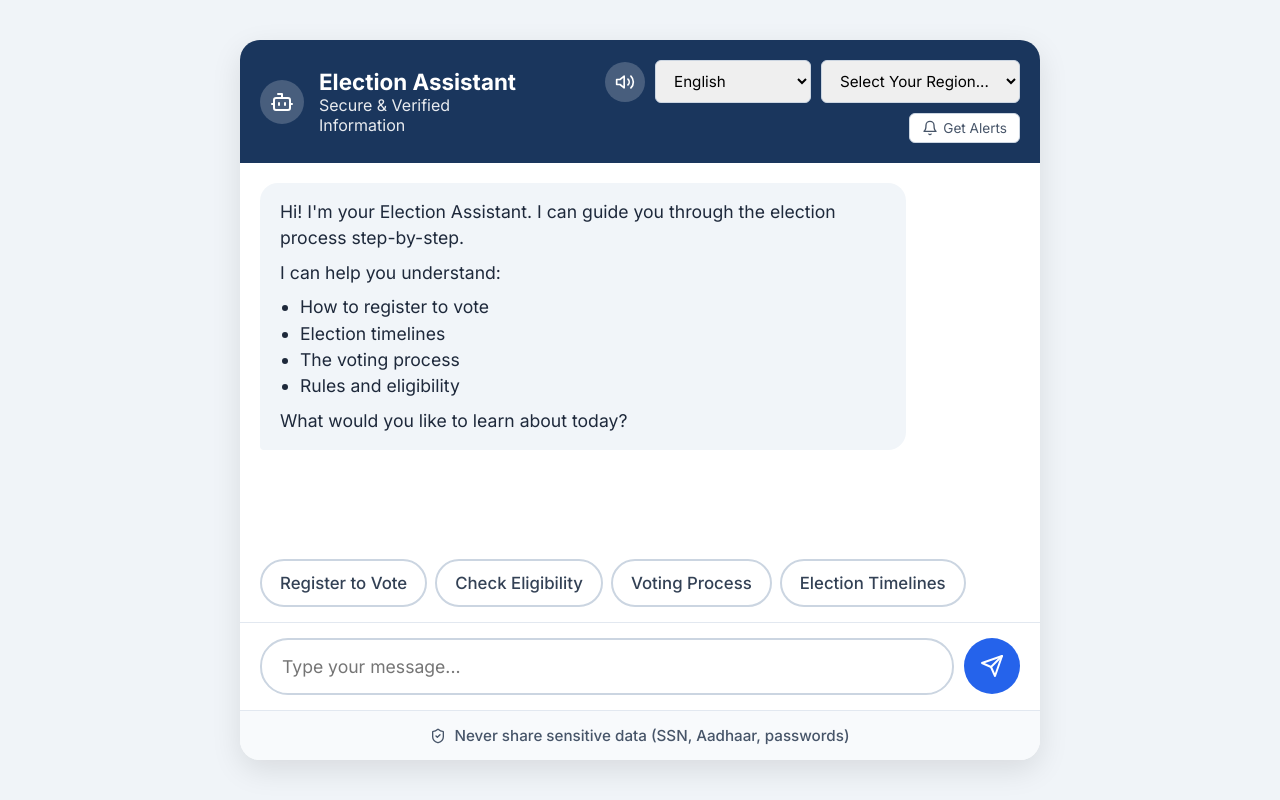
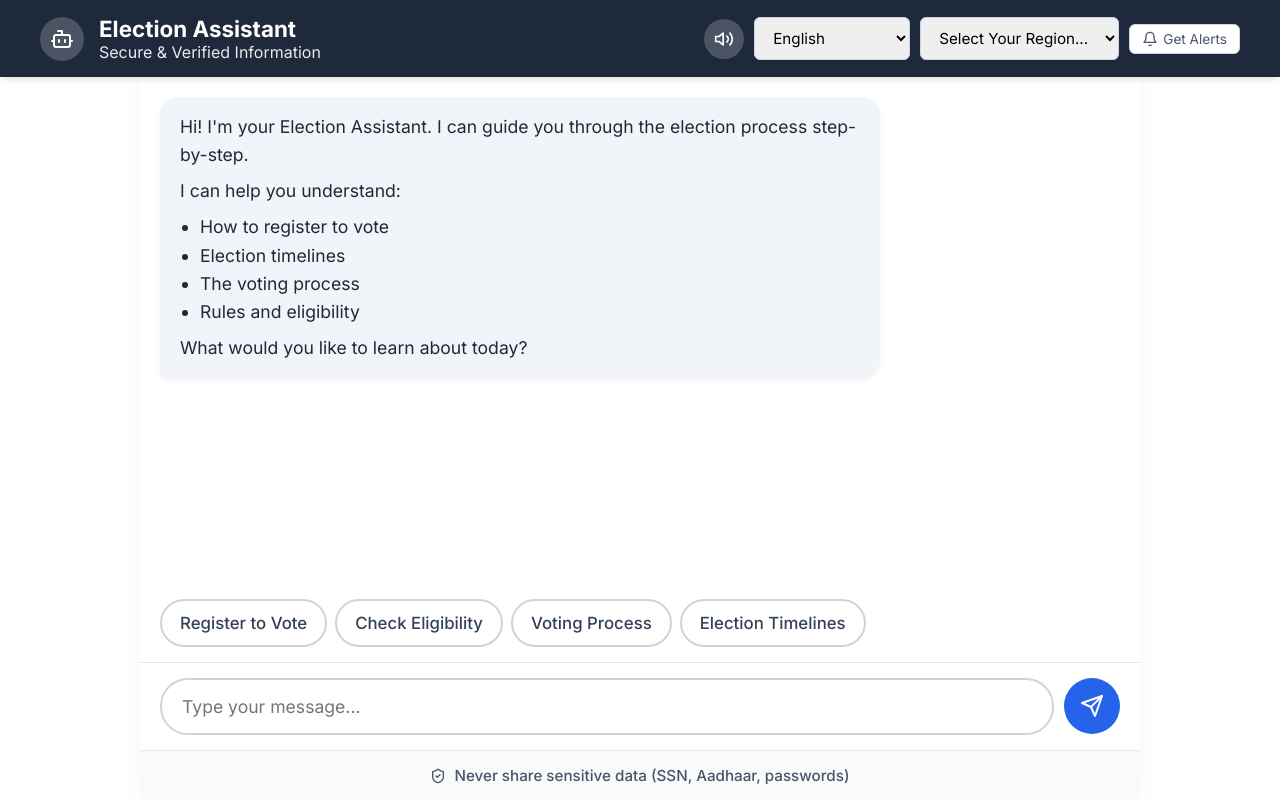
Before and after one commit to karthikpaii/promptwars2-votingsystem, a Flask app: page / in a window 1280 px wide. Run offline with Flask 3, Linux system fonts and the light colour scheme.

Commit message:
Transform app layout from centered widget to full-screen website interface

```diff
--- a/Voting System/static/style.css
+++ b/Voting System/static/style.css
@@ -6,22 +6,21 @@
 
 body {
     font-family: 'Inter', sans-serif;
-    background-color: #f0f4f8;
+    background-color: #f8fafc;
     color: #333;
+    margin: 0;
+    padding: 0;
+    height: 100vh;
+    font-size: 18px;
     display: flex;
-    justify-content: center;
-    align-items: center;
-    height: 100vh;
-    font-size: 18px; /* Accessibility: Larger base font */
+    flex-direction: column;
 }
 
 .container {
     width: 100%;
-    max-width: 800px;
-    height: 90vh;
+    max-width: 100%; /* Full width */
+    height: 100vh; /* Full height */
     background: white;
-    border-radius: 20px;
-    box-shadow: 0 10px 30px rgba(0, 0, 0, 0.1);
     display: flex;
     flex-direction: column;
     overflow: hidden;
@@ -53,6 +52,10 @@ body {
     flex-direction: column;
     transition: all 0.3s ease;
     width: 100%;
+    max-width: 1000px; /* Center the chat inside the full screen */
+    margin: 0 auto; /* Center alignment */
+    background: white;
+    box-shadow: -5px 0 25px rgba(0,0,0,0.02), 5px 0 25px rgba(0,0,0,0.02);
 }
 
 /* Timeline Styles */
@@ -142,12 +145,14 @@ body {
 }
 
 .chat-header {
-    background: #1a365d;
+    background: #1e293b; /* Darker, more premium header */
     color: white;
-    padding: 20px;
+    padding: 15px 40px; /* Wider padding for full width */
     display: flex;
     align-items: center;
     gap: 15px;
+    box-shadow: 0 4px 6px -1px rgba(0, 0, 0, 0.1);
+    z-index: 10;
 }
 
 @media (max-width: 768px) {
@@ -192,12 +197,13 @@ body {
 }
 
 .message {
-    max-width: 85%;
-    padding: 16px 20px; /* Accessibility: Larger padding */
+    max-width: 75%;
+    padding: 16px 20px;
     border-radius: 18px;
-    font-size: 1.1rem; /* Accessibility: Larger message font */
-    line-height: 1.5;
+    font-size: 1.1rem;
+    line-height: 1.6;
     animation: fadeIn 0.3s ease-in-out;
+    box-shadow: 0 2px 5px rgba(0,0,0,0.05); /* Slight shadow for depth */
 }
 
 .message p {
```
